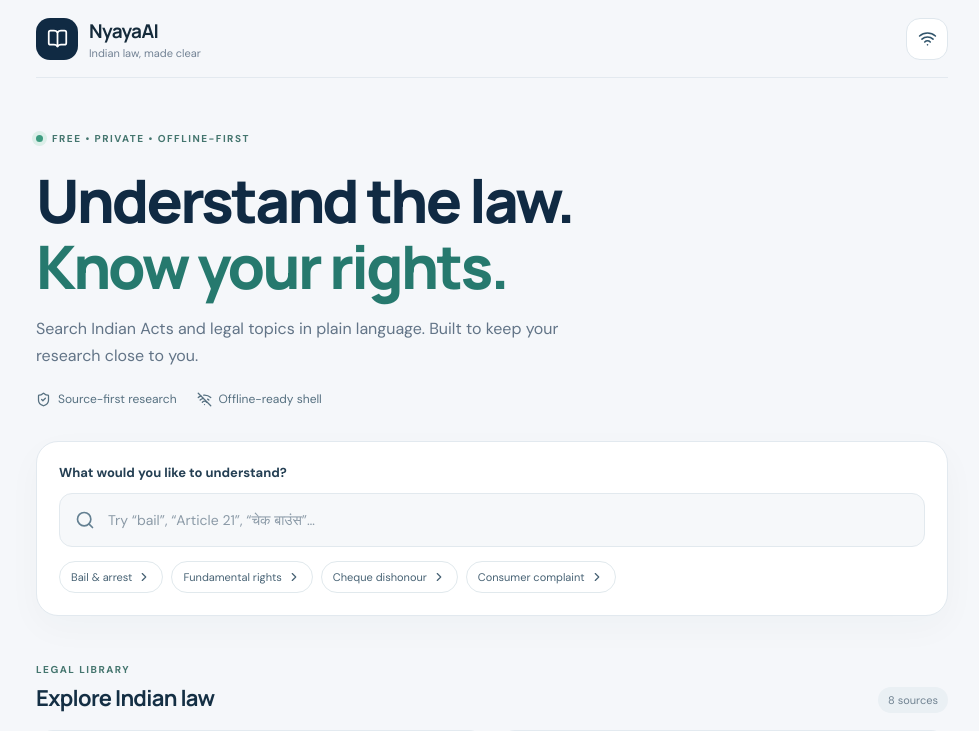
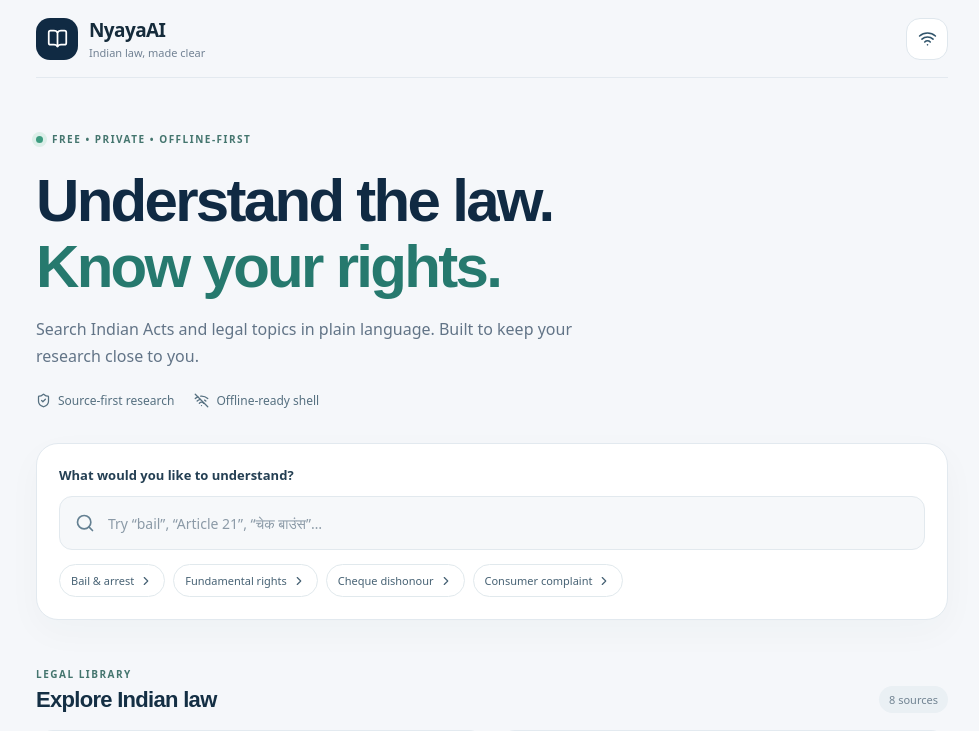
Before and after one commit to advocate4u/NyayaAI, a React (Vite) app: page / in a window 1280 px wide. Shown: the top 731 px of the page, without its empty margins (148-1127 px from the left). Built offline with nearby package versions, Linux system fonts and the light colour scheme.

Commit message:
offline: remove remote font dependency from app shell

```diff
--- a/src/styles.css
+++ b/src/styles.css
@@ -1,6 +1,4 @@
-@import url('https://fonts.googleapis.com/css2?family=DM+Sans:wght@400;500;600;700&family=Manrope:wght@400;500;600;700;800&display=swap');
-
-:root{font-family:'DM Sans',system-ui,-apple-system,BlinkMacSystemFont,'Segoe UI',sans-serif;color:#152b3b;background:#f5f7fa;font-synthesis:none;text-rendering:optimizeLegibility;-webkit-font-smoothing:antialiased;font-optical-sizing:auto;font-weight:400;font-size:15px}
+:root{font-family:system-ui,-apple-system,BlinkMacSystemFont,'Segoe UI',sans-serif;color:#152b3b;background:#f5f7fa;font-synthesis:none;text-rendering:optimizeLegibility;-webkit-font-smoothing:antialiased;font-optical-sizing:auto;font-weight:400;font-size:15px}
 *{box-sizing:border-box}
 body{margin:0;min-width:320px;min-height:100vh}
 button,input,a{font:inherit}
@@ -10,7 +8,7 @@
 .topbar{height:78px;display:flex;align-items:center;justify-content:space-between;border-bottom:1px solid #e3e9ef}
 .brand{display:flex;align-items:center;gap:11px}
 .brand-mark{width:42px;height:42px;border-radius:14px;background:#102a43;color:#fff;display:grid;place-items:center}
-.brand strong{display:block;font-family:Manrope,sans-serif;font-size:19px;letter-spacing:-.6px}
+.brand strong{display:block;font-family:system-ui,-apple-system,BlinkMacSystemFont,'Segoe UI',sans-serif;font-size:19px;letter-spacing:-.6px}
 .brand small{display:block;color:#728294;font-size:11px;margin-top:2px}
 .icon-button{width:42px;height:42px;border:1px solid #dfe7ed;border-radius:14px;background:#fff;color:#31546b;display:grid;place-items:center}
 .hero{padding:54px 0 34px}
```
